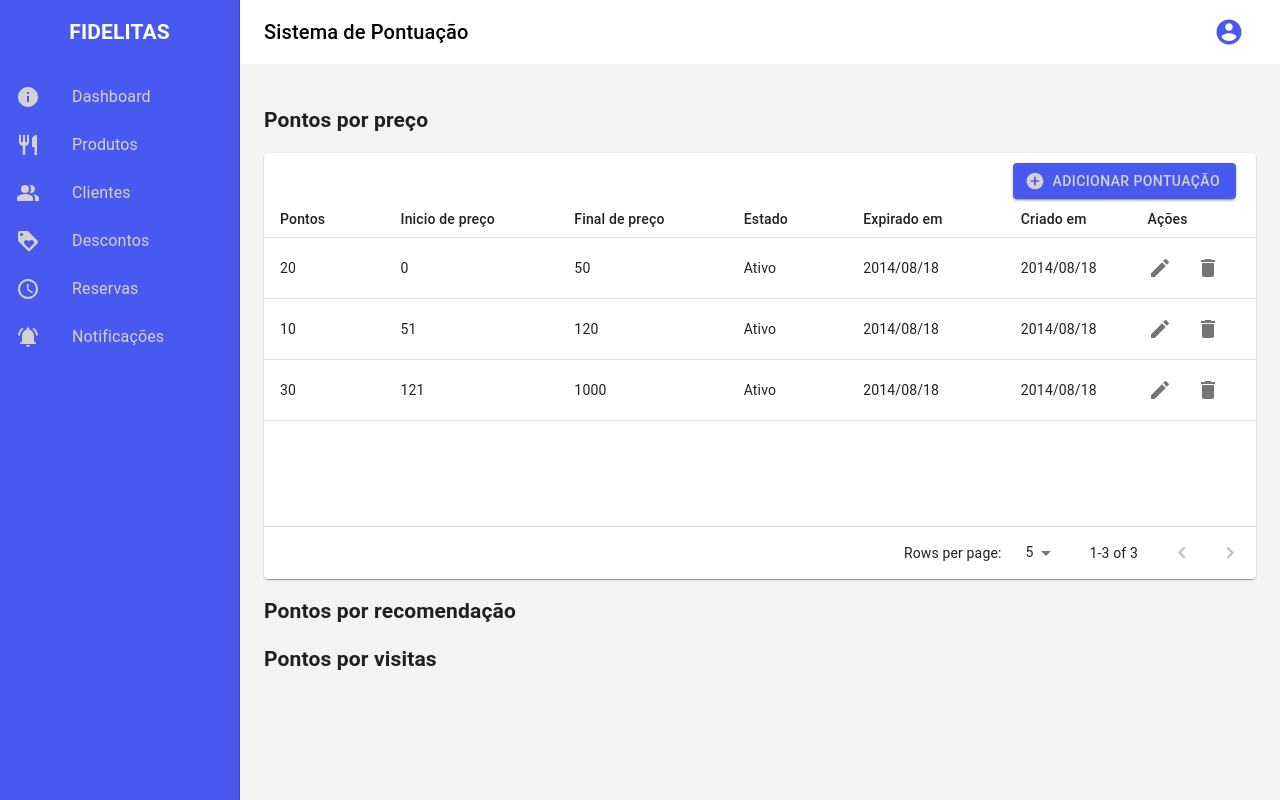
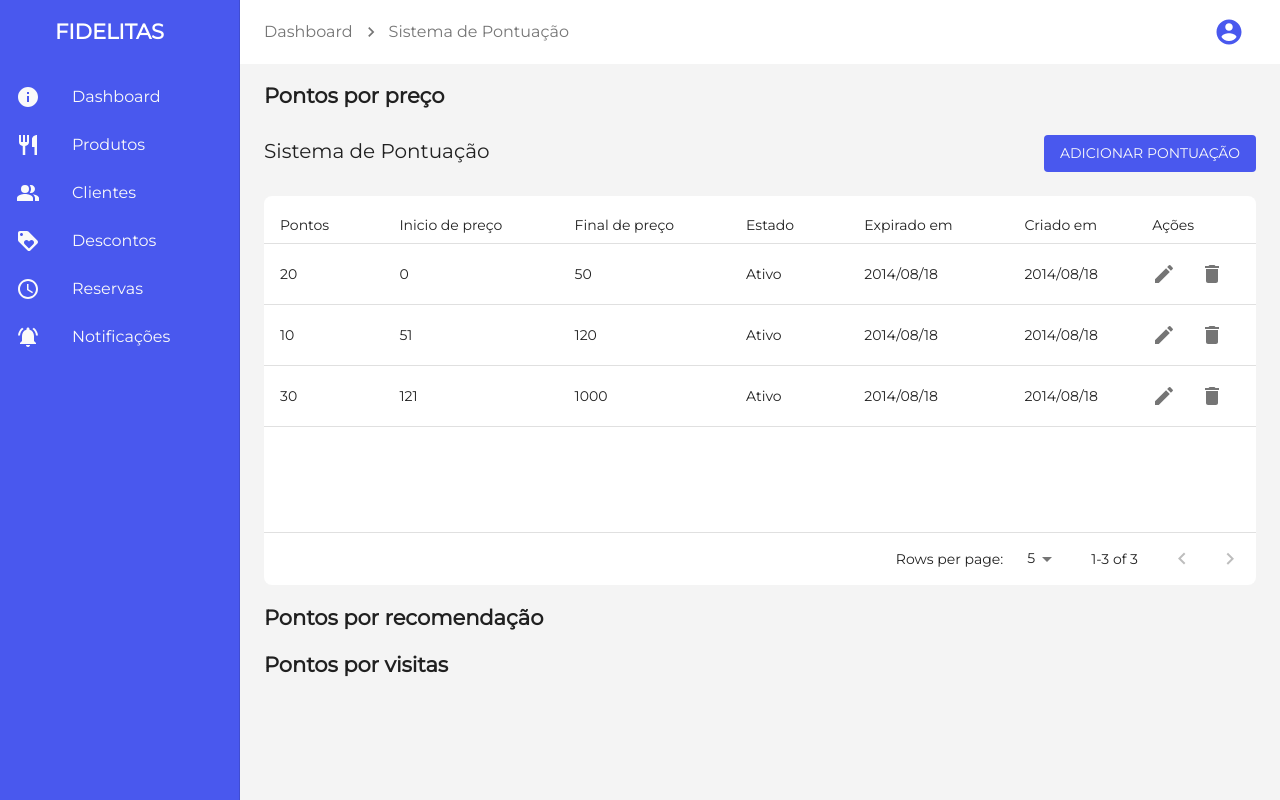
Before and after one commit to 1729patrick/reactjs-fidelitas, a React (Create React App) app: page /points in a window 1280 px wide. Built offline with nearby package versions, Linux system fonts and the light colour scheme.

Commit message:
layout changes

```diff
--- a/public/index.html
+++ b/public/index.html
@@ -3,6 +3,7 @@
   <head>
     <meta charset="utf-8" />
     <link rel="icon" href="%PUBLIC_URL%/favicon.ico" />
+    <link href="https://fonts.googleapis.com/css2?family=Montserrat&display=swap" rel="stylesheet">
     <meta name="viewport" content="width=device-width, initial-scale=1" />
     <meta name="theme-color" content="#000000" />
     <meta
--- a/src/components/CreateUpdateModal/index.tsx
+++ b/src/components/CreateUpdateModal/index.tsx
@@ -25,8 +25,7 @@ const useStyles = makeStyles((theme: Theme) =>
       position: 'absolute',
       width: 400,
       backgroundColor: theme.palette.background.paper,
-      border: '2px solid #000',
-      boxShadow: theme.shadows[5],
+      borderRadius: 8,
       padding: theme.spacing(2, 4, 3),
       top: '50%',
       left: '50%',
--- a/src/components/Drawer/index.tsx
+++ b/src/components/Drawer/index.tsx
@@ -24,6 +24,7 @@ import {
   NotificationsActive,
 } from '@material-ui/icons';
 import AccountCircleIcon from '@material-ui/icons/AccountCircle';
+import NavigateNextIcon from '@material-ui/icons/NavigateNext';
 
 import {
   makeStyles,
@@ -32,8 +33,15 @@ import {
   createStyles,
 } from '@material-ui/core/styles';
 import { useHistory, useLocation } from 'react-router-dom';
-import { Menu, MenuItem, MenuProps, withStyles } from '@material-ui/core';
+import {
+  Breadcrumbs,
+  Menu,
+  MenuItem,
+  MenuProps,
+  withStyles,
+} from '@material-ui/core';
 import { Palette } from '../../utils/palette';
+import Link from '@material-ui/core/Link';
 
 const drawerWidth = 240;
 
@@ -69,13 +77,15 @@ const useStyles = makeStyles((theme: Theme) =>
     drawerPaper: {
       width: drawerWidth,
       background: Palette.primaryBackgroundColor,
+      paddingRight: 20,
     },
     content: {
       flexGrow: 1,
       padding: theme.spacing(3),
+      paddingTop: 64,
     },
     listItem: {
-      borderRadius: '0px 20px 20px 0px',
+      borderRadius: '0px 200px 200px 0px',
       '& > *': {
         color: Palette.primaryTextColor,
       },
@@ -94,7 +104,7 @@ const useStyles = makeStyles((theme: Theme) =>
   }),
 );
 
-const translations: any = {
+export const translations: any = {
   clients: 'Clientes',
   // menu: 'Ementa',
   products: 'Produtos',
@@ -260,9 +270,16 @@ const ResponsiveDrawer: React.FC<Props> = ({ children }) => {
               className={classes.menuButton}>
               <MenuIcon />
             </IconButton>
-            <Typography variant="h6" noWrap>
-              {translations[location.pathname.substring(1)]}
-            </Typography>
+            <Breadcrumbs
+              separator={<NavigateNextIcon fontSize="small" />}
+              aria-label="breadcrumb">
+              <Link color="inherit" href="/dashboard">
+                Dashboard
+              </Link>
+              <Link color="inherit" href={location.pathname.substring(1)}>
+                {translations[location.pathname.substring(1)]}
+              </Link>
+            </Breadcrumbs>
           </div>
           <div>
             <IconButton
@@ -312,10 +329,7 @@ const ResponsiveDrawer: React.FC<Props> = ({ children }) => {
           </Drawer>
         </Hidden>
       </nav>
-      <main className={classes.content}>
-        <div className={classes.toolbar} />
-        {children}
-      </main>
+      <main className={classes.content}>{children}</main>
     </div>
   );
 };
--- a/src/components/Table/index.tsx
+++ b/src/components/Table/index.tsx
@@ -19,10 +19,11 @@ import CreateUpdateModal from '../CreateUpdateModal';
 import { format } from 'date-fns';
 
 import Paper from '@material-ui/core/Paper';
-import { Button } from '@material-ui/core';
+import { Box, Button, Typography } from '@material-ui/core';
 import ConfigModal from '../ConfigModal';
 
 import { Palette } from '../../utils/palette';
+import { translations } from '../Drawer';
 
 interface Data {
   calories: number;
@@ -133,6 +134,8 @@ const useStyles = makeStyles((theme: Theme) =>
     paper: {
       width: '100%',
       marginBottom: theme.spacing(2),
+      boxShadow: "none",
+      borderRadius: 8,
     },
     table: {
       minWidth: 750,
@@ -236,6 +239,29 @@ const ResponsiveTable: React.FC<Props> = ({
 
   return (
     <div className={classes.root}>
+      <Box  display="flex"
+        mb={3}
+        mt={3}
+        justifyContent="space-between"
+      >
+
+      <Typography variant="h6">
+        {translations[location.pathname.substring(1)]}
+      </Typography>
+
+        {actions && (
+              <Button
+                style={{
+                  background: Palette.primaryBackgroundColor,
+                  color: Palette.primaryTextColor,
+                  boxShadow: "none",
+                }}
+                variant="contained"
+                onClick={handleModal}>
+                Adicionar {title}
+              </Button>
+            )}
+      </Box>
       <Paper className={classes.paper}>
         <div
           style={{
@@ -246,19 +272,6 @@ const ResponsiveTable: React.FC<Props> = ({
             paddingRight: '10px',
             paddingTop: '10px',
           }}>
-          {actions && (
-            <Button
-              style={{
-                marginRight: '10px',
-                background: Palette.primaryBackgroundColor,
-                color: Palette.primaryTextColor,
-              }}
-              variant="contained"
-              startIcon={<AddCircleIcon />}
-              onClick={handleModal}>
-              Adicionar {title}
-            </Button>
-          )}
           {reserve && (
             <IconButton aria-label="config" onClick={handleConfigModal}>
               <SettingsIcon style={{ color: Palette.primaryBackgroundColor }} />
--- a/src/index.css
+++ b/src/index.css
@@ -1,8 +1,6 @@
 body {
   margin: 0;
-  font-family: -apple-system, BlinkMacSystemFont, 'Segoe UI', 'Roboto', 'Oxygen',
-    'Ubuntu', 'Cantarell', 'Fira Sans', 'Droid Sans', 'Helvetica Neue',
-    sans-serif;
+  font-family: 'Montserrat', 'Roboto', sans-serif !important;
   -webkit-font-smoothing: antialiased;
   -moz-osx-font-smoothing: grayscale;
   background-color: #f4f4f4 !important;
--- a/src/index.tsx
+++ b/src/index.tsx
@@ -3,10 +3,19 @@ import ReactDOM from 'react-dom';
 import './index.css';
 import App from './App';
 import reportWebVitals from './reportWebVitals';
+import { createMuiTheme, ThemeProvider } from '@material-ui/core';
+
+const theme = createMuiTheme({
+  typography: {
+    fontFamily: ['Montserrat', 'Roboto', 'Open Sans'].join(','),
+  },
+});
 
 ReactDOM.render(
   <React.StrictMode>
-    <App />
+    <ThemeProvider theme={theme}>
+      <App />
+    </ThemeProvider>
   </React.StrictMode>,
   document.getElementById('root'),
 );
--- a/src/utils/palette/index.ts
+++ b/src/utils/palette/index.ts
@@ -1,4 +1,4 @@
 export const Palette = {
   primaryBackgroundColor: '#4958EE',
-  primaryTextColor: 'lightgrey',
+  primaryTextColor: '#fafafa',
 };
```
Also changed, not shown: 1 other file (tests, documents, lock files or other folders).
